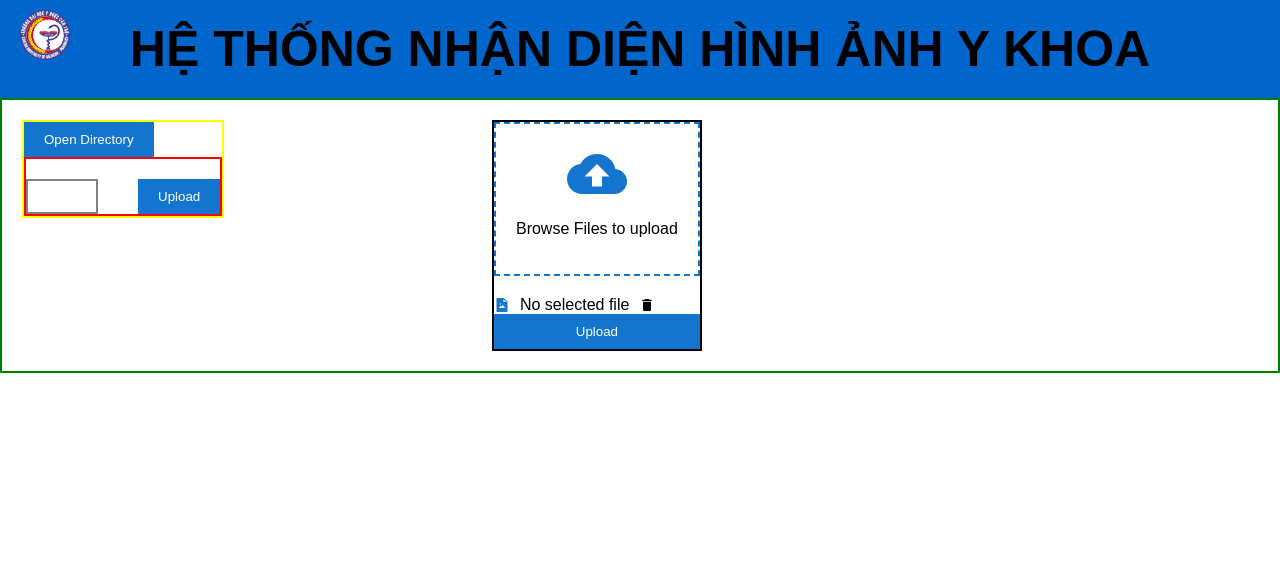
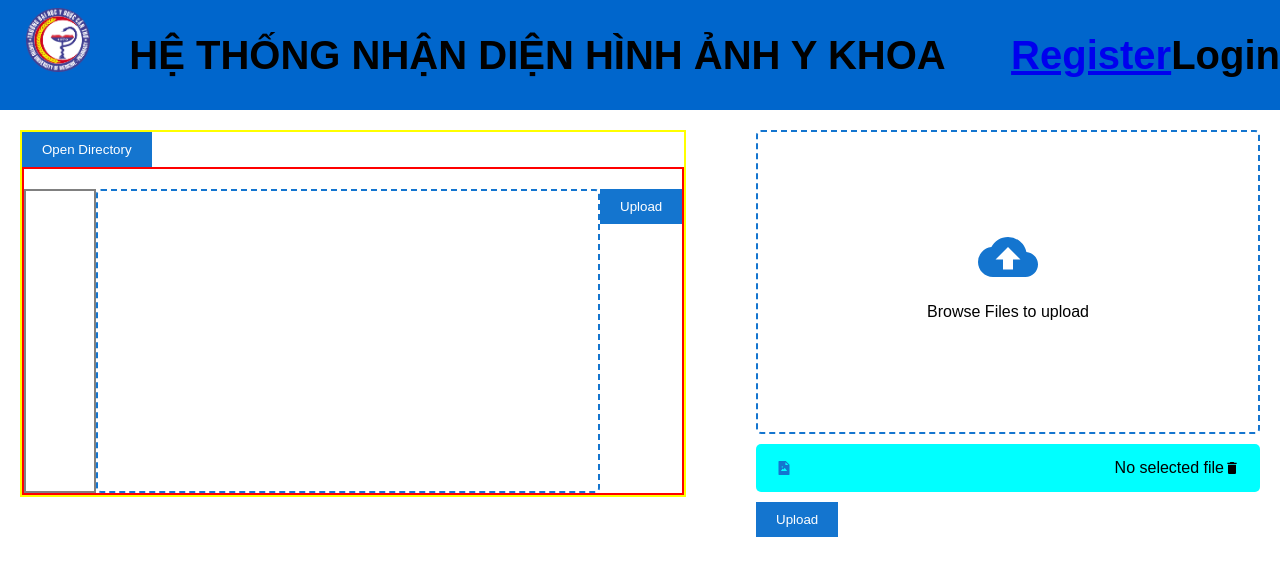
Before and after one commit to anhlee66/Frontent_Classify_Medical, a React (Create React App) app: page / in a window 1280 px wide. Shown: the top 576 px of the page. Built offline with nearby package versions, Linux system fonts and the light colour scheme.

Commit message:
Initial Commit

```diff
--- a/package.json
+++ b/package.json
@@ -7,9 +7,11 @@
     "@testing-library/react": "^13.4.0",
     "@testing-library/user-event": "^13.5.0",
     "axios": "^1.7.2",
+    "jwt-decode": "^4.0.0",
     "react": "^18.3.1",
     "react-dom": "^18.3.1",
     "react-icons": "^5.2.1",
+    "react-router-dom": "^6.23.1",
     "react-scripts": "5.0.1",
     "web-vitals": "^2.1.4"
   },
--- a/src/App.js
+++ b/src/App.js
@@ -1,8 +1,5 @@
-import React, { useState } from 'react';
-import './App.css';
+import './styles/App.css';
 import Header from './components/Header';
-import { MdCloudUpload, MdDelete } from 'react-icons/md';
-import { AiFillFileImage } from 'react-icons/ai';
 import UploadSection from './components/UploadSection';
 
 
--- a/src/components/Header.js
+++ b/src/components/Header.js
@@ -4,7 +4,8 @@ import logo from '../assets/logo.gif';
 const Header = () => (
     <header>
         <img src={logo} alt="Logo" />
-        HỆ THỐNG NHẬN DIỆN HÌNH ẢNH Y KHOA
+        <div className='header-text'>HỆ THỐNG NHẬN DIỆN HÌNH ẢNH Y KHOA</div>
+        <p><a href='Register.js'>Register</a>Login</p>
     </header>
 );
 
--- /dev/null
+++ b/src/styles/App.css
@@ -0,0 +1,268 @@
+/* General Styles */
+body {
+  font-family: Arial, sans-serif;
+  margin: 0;
+  padding: 0;
+  box-sizing: border-box;
+  outline: none;
+  border: none;
+  text-decoration: none;
+}
+
+body::selection {
+  background-color: var(--cyan);
+  color: var(--white);
+}
+
+body::-webkit-scrollbar {
+  height: .5rem;
+  width: 1rem;
+}
+
+body::-webkit-scrollbar-track {
+  background-color: transparent;
+}
+
+body::-webkit-scrollbar-thumb {
+  background-color: var(--cyan);
+}
+
+main {
+  display: flex;
+  justify-content: space-between;
+  align-items: flex-start;
+  padding: 20px;
+}
+
+/* Header Styles */
+header {
+  width: 100%;
+  max-height: 100px;
+  background-color: #0066cc;
+  color: black;
+  text-align: center;
+  padding: 5px 0;
+  font-size: 5vh;
+  font-weight: bold;
+  display: flex;
+  align-items: center;
+  justify-content: space-between;
+}
+
+header img {
+  position: absolute;
+  left: clamp(10px, 2vw, 40px);
+  top: clamp(5px, 1vh, 20px);
+  width: clamp(30px, 5vw, 80px);
+  height: auto;
+  max-width: calc(100% - 20px);
+  z-index: 1;
+}
+header .header-text {
+  flex: 1;
+  display: flex;
+  align-items: center;
+  justify-content: center;
+  padding-left: clamp(30px, 5vw, 100px);
+}
+
+/* Form Styles */
+.box-container {
+  max-width: 1200px;
+  top: 117px;
+  left: 231px;
+  margin: 0 auto;
+  display: grid;
+  position: absolute;
+  flex-direction: column;
+  align-items: flex-start;
+  gap: 1.5rem;
+  justify-content: center;
+}
+
+form {
+  display: flex;
+  flex-direction: column;
+  align-items: center;
+  justify-content: center;
+  border: 2px dashed #1475cf;
+  border-radius: 5px;
+  height: 300px;
+  width: 500px;
+  cursor: pointer;
+  transition: background-color 0.3s ease;
+}
+
+form:hover {
+  background-color: #f1f1f1f3;
+}
+
+input.input-field {
+  display: none;
+}
+
+.uploaded-row {
+  display: flex;
+  align-items: center;
+  justify-content: space-between;
+  background-color: aqua;
+  padding: 15px 20px;
+  border-radius: 5px;
+  margin: 10px 0;
+}
+
+.icon-arrow {
+  position: absolute;
+  top: 255px;
+  left: 850px;
+  transform: translate(-50%, -50%);
+  width: 80px;
+  height: 60px;
+  cursor: pointer;
+}
+
+.arrow {
+  position: absolute;
+  top: 25px;
+  width: 90%;
+  height: 10px;
+  background-color: aqua;
+  box-shadow: 0 3px 5px rgba(0, 0, 0, .2);
+  animation: arrow 700ms linear infinite;
+}
+
+.arrow::after,
+.arrow::before {
+  content: '';
+  position: absolute;
+  width: 60%;
+  height: 10px;
+  right: -8px;
+  background-color: aqua;
+}
+
+.arrow::after {
+  top: -12px;
+  transform: rotate(45deg);
+}
+
+.arrow::before {
+  top: 12px;
+  box-shadow: 0 3px 5px rgba(0, 0, 0, .2);
+  transform: rotate(-45deg);
+}
+
+.upload-content {
+  display: flex;
+  align-items: center;
+}
+
+.delete-icon {
+  cursor: pointer;
+}
+
+.btn-upload,
+.btn-directory {
+  padding: 10px 20px;
+  background-color: #1475cf;
+  color: white;
+  border: none;
+  cursor: pointer;
+  transition: background-color 0.3s ease;
+}
+
+.btn-upload:hover,
+.btn-directory:hover {
+  background-color: black;
+}
+
+.upload-info {
+  margin-top: 20px;
+  text-align: center;
+}
+
+.upload-info h3 {
+  margin-bottom: 10px;
+}
+
+/* Image Gallery Styles */
+.upload-folder {
+  position: relative;
+  margin-right: auto;
+  border: 2px solid yellow;
+}
+
+.image-list {
+  padding: 10px;
+}
+
+.image-thumbnail {
+  width: 100%;
+  cursor: pointer;
+  margin-bottom: 10px;
+}
+
+.image-preview {
+  flex: 1;
+  padding: 10px;
+}
+
+.selected-image {
+  width: 100%;
+}
+
+/* Layout Styles */
+.container {
+  display: flex;
+  flex-wrap: wrap;
+  padding-top: 20px;
+  border: 2px solid red;
+}
+
+.container .left-panel {
+  max-width: 100px;
+  padding-right: 3rem;
+  border: 2px solid gray;
+}
+
+.container .main-panel {
+  display: grid;
+  top: 117px;
+  left: 231px;
+  flex-direction: column;
+  align-items: center;
+  justify-content: center;
+  border: 2px dashed #1475cf;
+  border-radius: 5px;
+  height: 300px;
+  width: 500px;
+  cursor: pointer;
+  transition: background-color 0.3s ease;
+}
+
+
+/* CSS for the scrollable image list */
+.left-panel {
+  max-height: 500px;
+  overflow-x: auto;
+}
+
+.image-list {
+  display: flex;
+  flex-wrap: wrap;
+  max-width: 100%;
+}
+
+.image-thumbnail {
+  width: 120px;
+  height: 120px;
+  object-fit: cover;
+  cursor: pointer;
+  border: 2px solid transparent;
+}
+
+.image-thumbnail:hover {
+  border: 2px solid #0074bc;
+  border-radius: 15px;
+
+}
```
Also changed, not shown: src/utils/Animated.js (added, +30 -0 lines), 1 other file (tests, documents, lock files or other folders).
